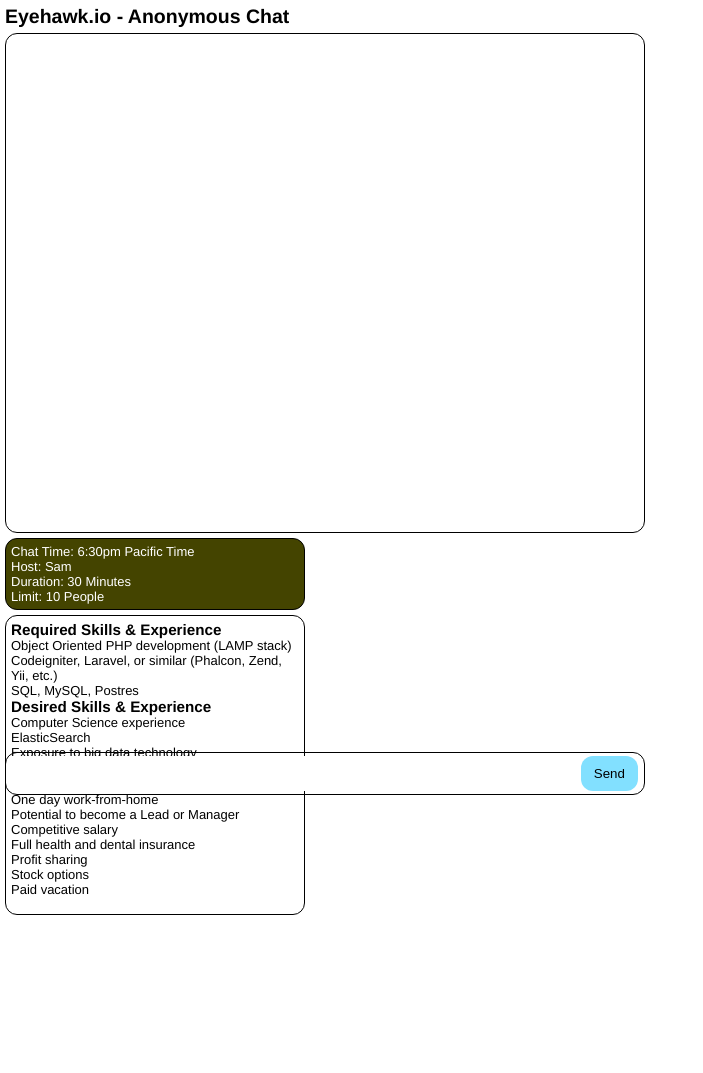
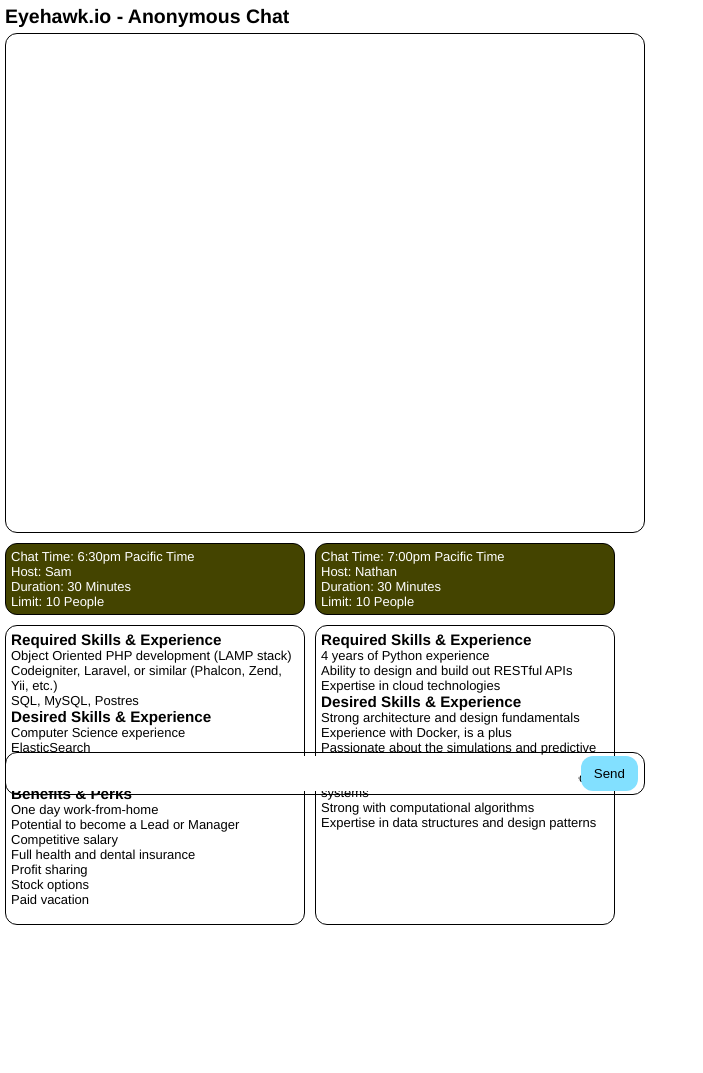
Before and after one commit to jobfriender/socket.io, a website: page index.html in a window 1280 px wide. Shown: the whole page, without its empty margins (0-703 px from the left). After the commit the page ends 930 px from the top, so only its background shows below. Drawn offline with nearby package versions, Linux system fonts and the light colour scheme.

Commit message:
add two columns for job specs.

```diff
--- a/index.html
+++ b/index.html
@@ -28,6 +28,14 @@
     <p>Limit: 10 People</p>
 </div>
 
+<div class="select_chat">
+    <p>Chat Time: 7:00pm Pacific Time</p>
+    <p>Host: Nathan</p>
+    <p>Duration: 30 Minutes</p>
+    <p>Limit: 10 People</p>
+</div>
+
+<div class="next">
     <div class="challenges">
         <h3>Required Skills & Experience</h3>
         <p>Object Oriented PHP development (LAMP stack)</p>
@@ -49,6 +57,24 @@
         <p>Stock options</p>
         <p>Paid vacation</p>
     </div>
+
+    <div class="challenges">
+        <h3>Required Skills & Experience</h3>
+        <p>4 years of Python experience</p>
+        <p>Ability to design and build out RESTful APIs</p>
+        <p>Expertise in cloud technologies</p>
+
+        <h3>Desired Skills & Experience</h3>
+        <p>Strong architecture and design fundamentals</p>
+        <p>Experience with Docker, is a plus</p>
+        <p>Passionate about the simulations and predictive analytics</p>
+        <p>Knowledge in cloud computing and distributed systems</p>
+        <p>Strong with computational algorithms</p>
+        <p>Expertise in data structures and design patterns</p>
+    </div>
+</div>
+
+
 
 <form action="">
     <input id="msg_input" autocomplete="off" /><button>Send</button>
--- a/public/css/style.css
+++ b/public/css/style.css
@@ -45,6 +45,8 @@
 }
 
 .select_chat {
+    float: left;
+
     width: 300px;
     padding: 5px;
     margin: 5px;
@@ -59,7 +61,14 @@
     border-radius: 12px;
 }
 
+.next {
+    display: block;
+    clear: both;
+}
+
 .challenges {
+    float: left;
+
     width: 300px;
     height: 300px;
     overflow: auto;
```
Lines whose indentation alone changed are shown as unchanged.
